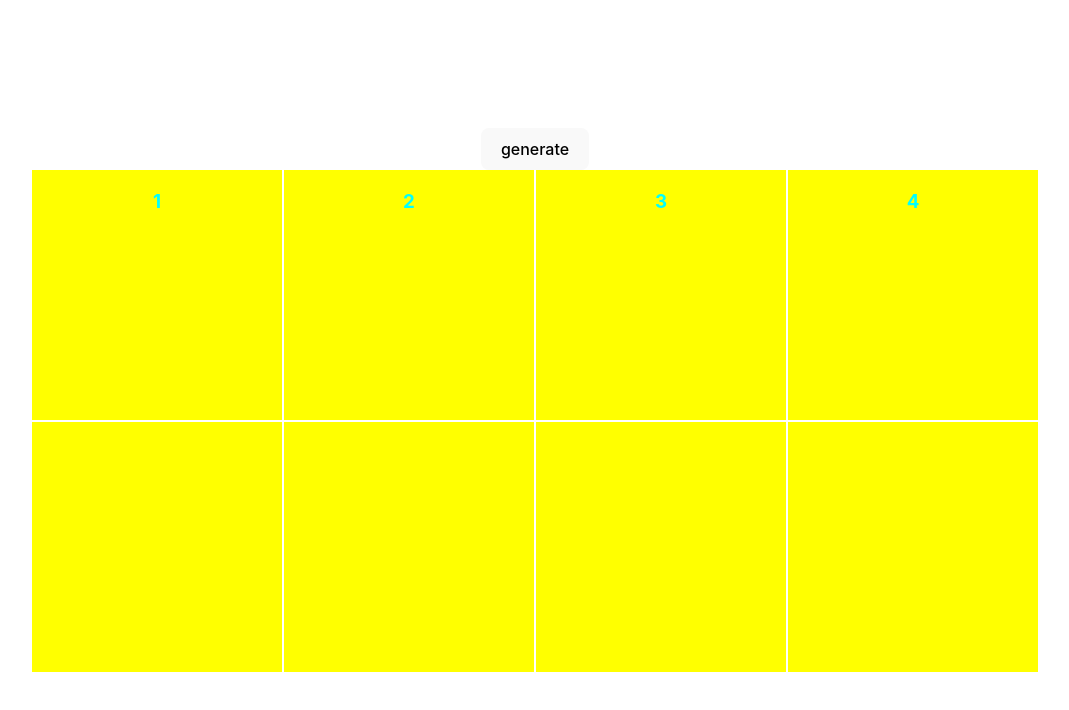
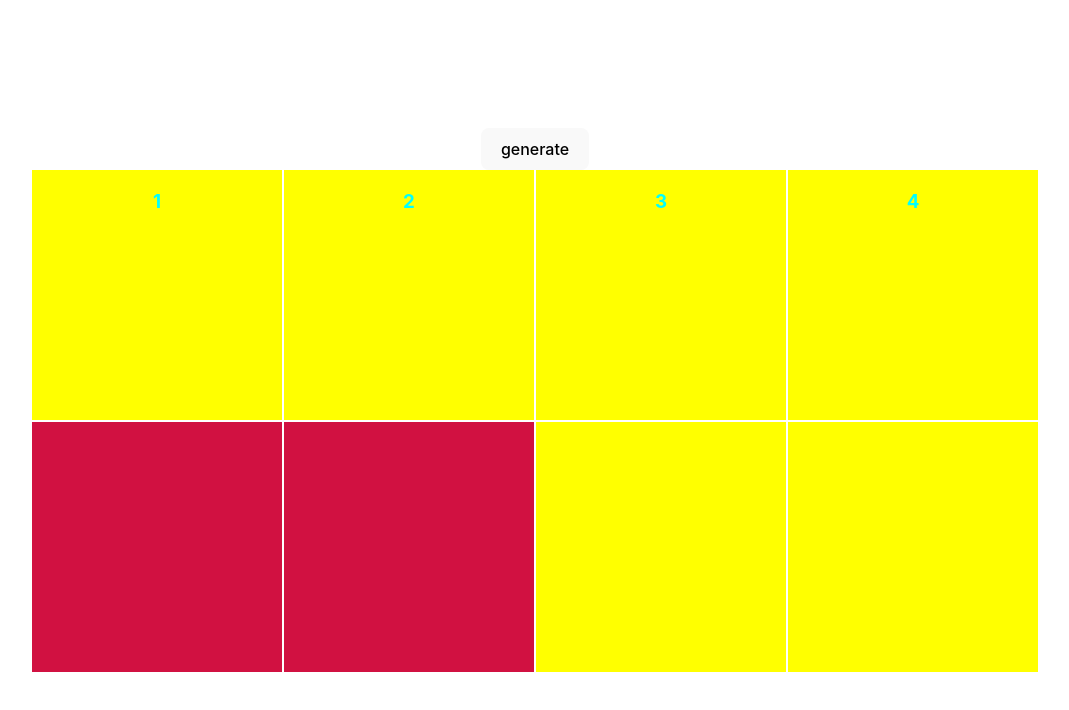
Before and after one commit to nikolaos-konstan/Mastermind, a React (Vite) app: page / in a window 1280 px wide. Shown: the top 710 px of the page, without its empty margins (105-1174 px from the left). Built offline with nearby package versions, Linux system fonts and the light colour scheme.

Commit message:
change colours

```diff
--- a/src/assets/Main.jsx
+++ b/src/assets/Main.jsx
@@ -8,7 +8,7 @@ export const Main = ({ hiddenCombination, colours }) => {
     <div>
       <div className="grid-container-4">
         <HiddenCombo hiddenCombination={hiddenCombination} colours={colours} />
-        <TryLine />
+        <TryLine colours={colours} />
       </div>
     </div>
   );
--- a/src/assets/TryLine.jsx
+++ b/src/assets/TryLine.jsx
@@ -1,13 +1,31 @@
 /* eslint-disable react/prop-types */
+import { useState } from "react";
 import "../App.css";
 export const TryLine = ({ colours }) => {
+  const [counter, setCounter] = useState(0);
   const changeColour = () => {
-    console.log("colours[0]");
+    if (counter === 5) {
+      setCounter(0);
+    } else {
+      setCounter((prev) => prev + 1);
+    }
   };
   return (
     <div className="try-line">
-      <div className="square" onClick={changeColour}></div>
-      <div className="square"></div>
+      <div
+        className="square"
+        onClick={changeColour}
+        style={{
+          backgroundColor: colours[counter],
+        }}
+      ></div>
+      <div
+        className="square"
+        onClick={changeColour}
+        style={{
+          backgroundColor: colours[counter],
+        }}
+      ></div>
       <div className="square"></div>
       <div className="square"></div>
     </div>
```
